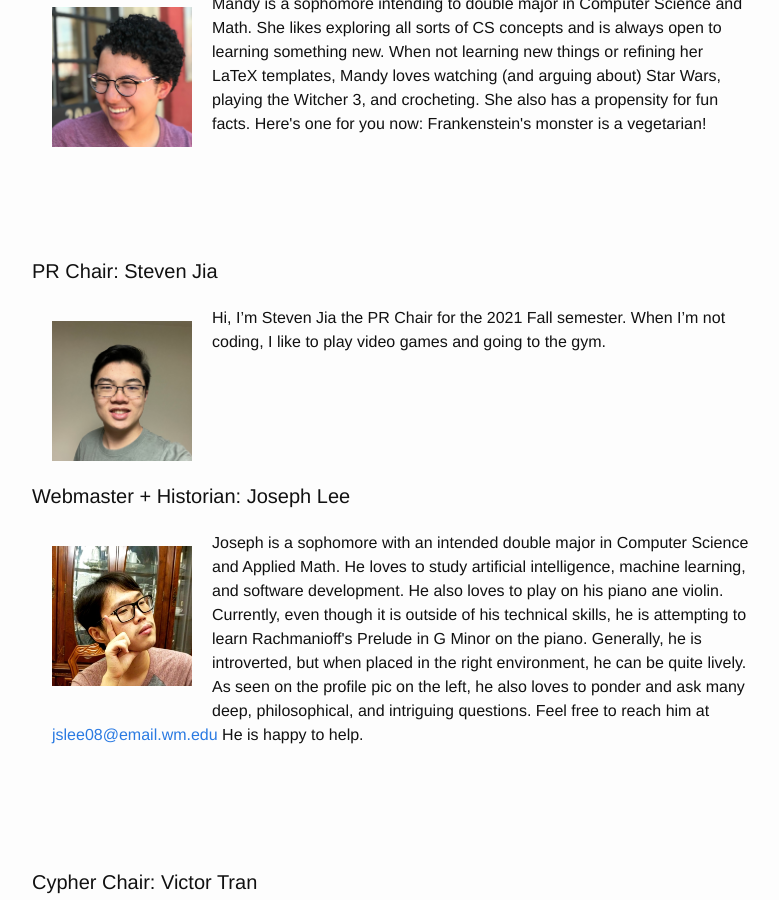
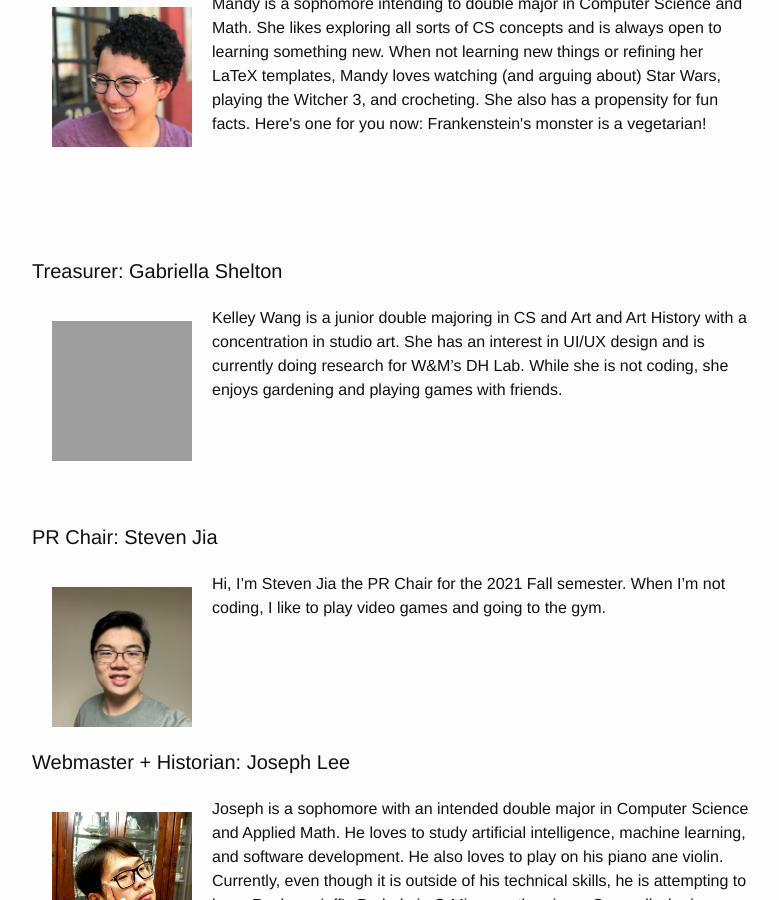
Before and after one commit to ACMWM/acmwm.github.io, a Jekyll site: the page built from _pages/officers.md, in a window 1280 px wide and 900 px high, scrolled down 990 px. Shown: the whole window, without its empty margins (238-1017 px from the left). Built offline with Jekyll 4.4.1, drawn with Linux system fonts in a browser that asks for light colours; grey boxes are pictures that could not be loaded.

Commit message:
add Kelley Wang as treasurer

```diff
--- a/_config.yml
+++ b/_config.yml
@@ -48,11 +48,11 @@ officers:
               Mandy is a sophomore intending to double major in Computer Science and Math. She likes exploring all sorts of CS concepts and is always open to learning something new. When not learning new things or refining her LaTeX templates, Mandy loves watching (and arguing about) Star Wars, playing the Witcher 3, and crocheting. She also has a propensity for fun facts. Here's one for you now: Frankenstein's monster is a vegetarian!
 
 
-  # - job: Treasurer
-  #   name: Gabriella Shelton
-  #   pic: gabriella.jpg
-  #   bio: >
-  #             Gabriella is our treasurer.  She is currently a sophomore and planning on majoring in computer science.
+  - job: Treasurer
+    name: Gabriella Shelton
+    pic: kelley.jpg
+    bio: >
+      Kelley Wang is a junior double majoring in CS and Art and Art History with a concentration in studio art. She has an interest in UI/UX design and is currently doing research for W&M’s DH Lab. While she is not coding, she enjoys gardening and playing games with friends.
 
   - job: PR Chair
     name: Steven Jia
```
